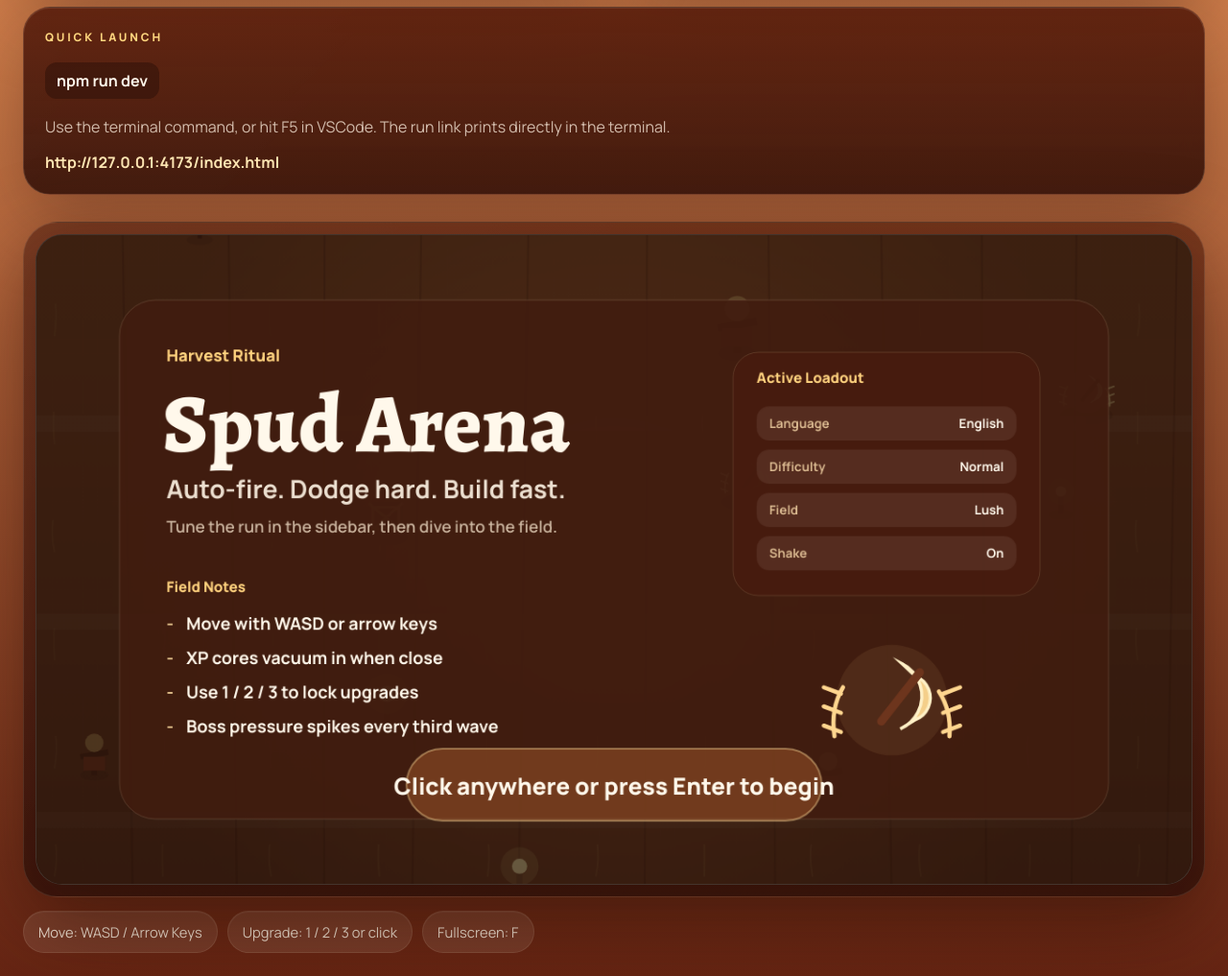
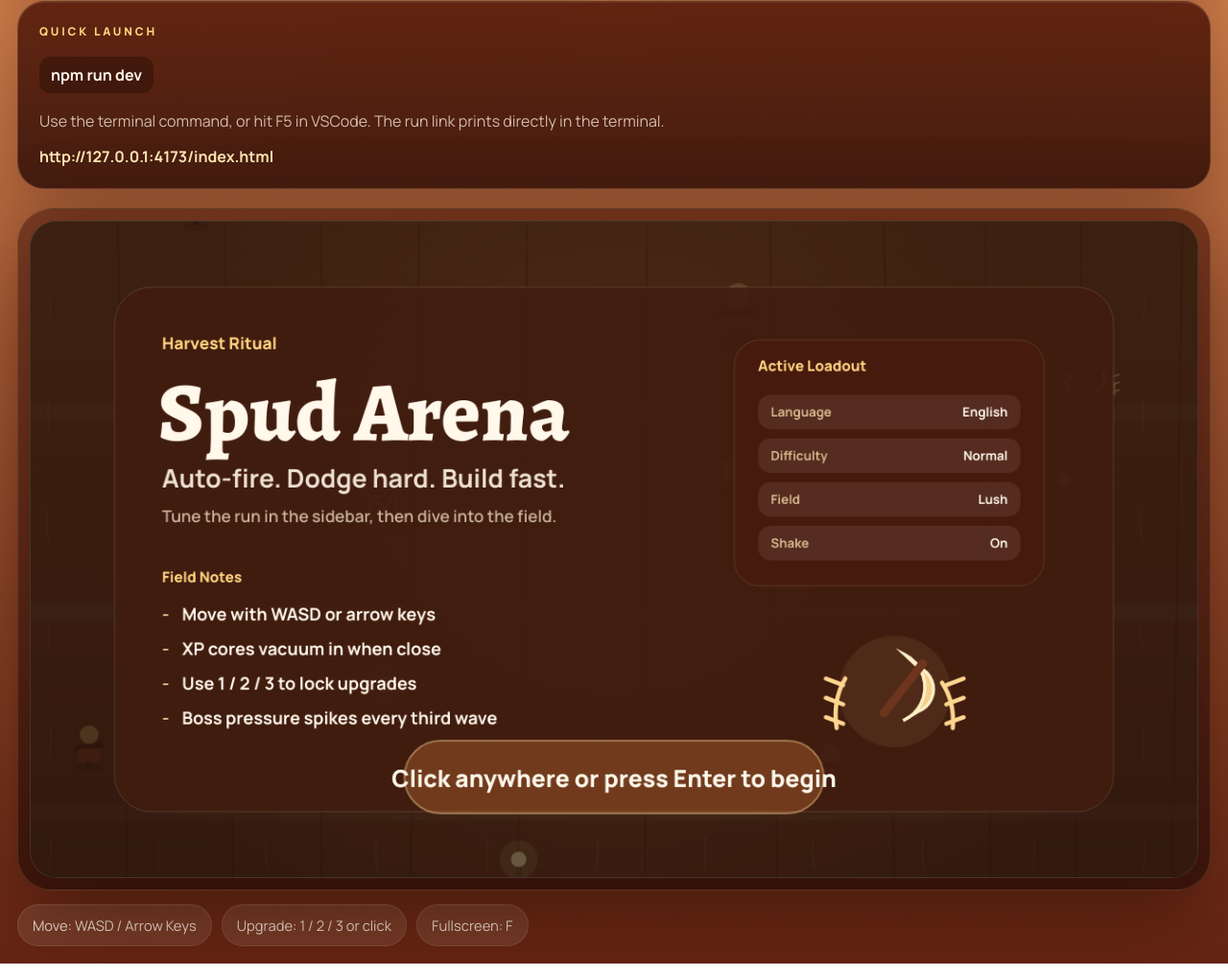
Before and after one commit to Sanssssssssssssssss/Potato_Game-, a website: page index.html in a window 1280 px wide. Shown: the part 813-1830 px from the top of the page at 96% size. Drawn offline with nearby package versions, Linux system fonts and the light colour scheme; animation ran at ten frames a second.

Commit message:
Fix desktop layout scale

```diff
--- a/styles.css
+++ b/styles.css
@@ -59,10 +59,12 @@ body::after {
 .app-shell {
   min-height: 100vh;
   display: grid;
-  grid-template-columns: minmax(340px, 420px) minmax(760px, 1fr);
-  gap: 28px;
+  grid-template-columns: minmax(300px, 360px) minmax(0, 1fr);
+  gap: 20px;
   align-items: start;
-  padding: 24px;
+  max-width: 2200px;
+  margin: 0 auto;
+  padding: 16px;
 }
 
 .side-rail {
@@ -252,10 +254,13 @@ body::after {
   display: flex;
   flex-direction: column;
   gap: 14px;
+  min-width: 0;
 }
 
 .canvas-shell {
   position: relative;
+  display: flex;
+  width: 100%;
   padding: 12px;
   border-radius: 36px;
   background:
@@ -266,8 +271,9 @@ body::after {
 }
 
 #game {
+  flex: 1 1 auto;
   width: 100%;
-  max-width: 1280px;
+  max-width: none;
   aspect-ratio: 16 / 9;
   border-radius: 28px;
   border: 1px solid rgba(255, 236, 214, 0.16);
@@ -289,6 +295,7 @@ body::after {
 @media (max-width: 1280px) {
   .app-shell {
     grid-template-columns: 1fr;
+    padding: 18px;
   }
 
   .side-rail {
```
Also changed, not shown: progress.md (+1 -0 lines).
